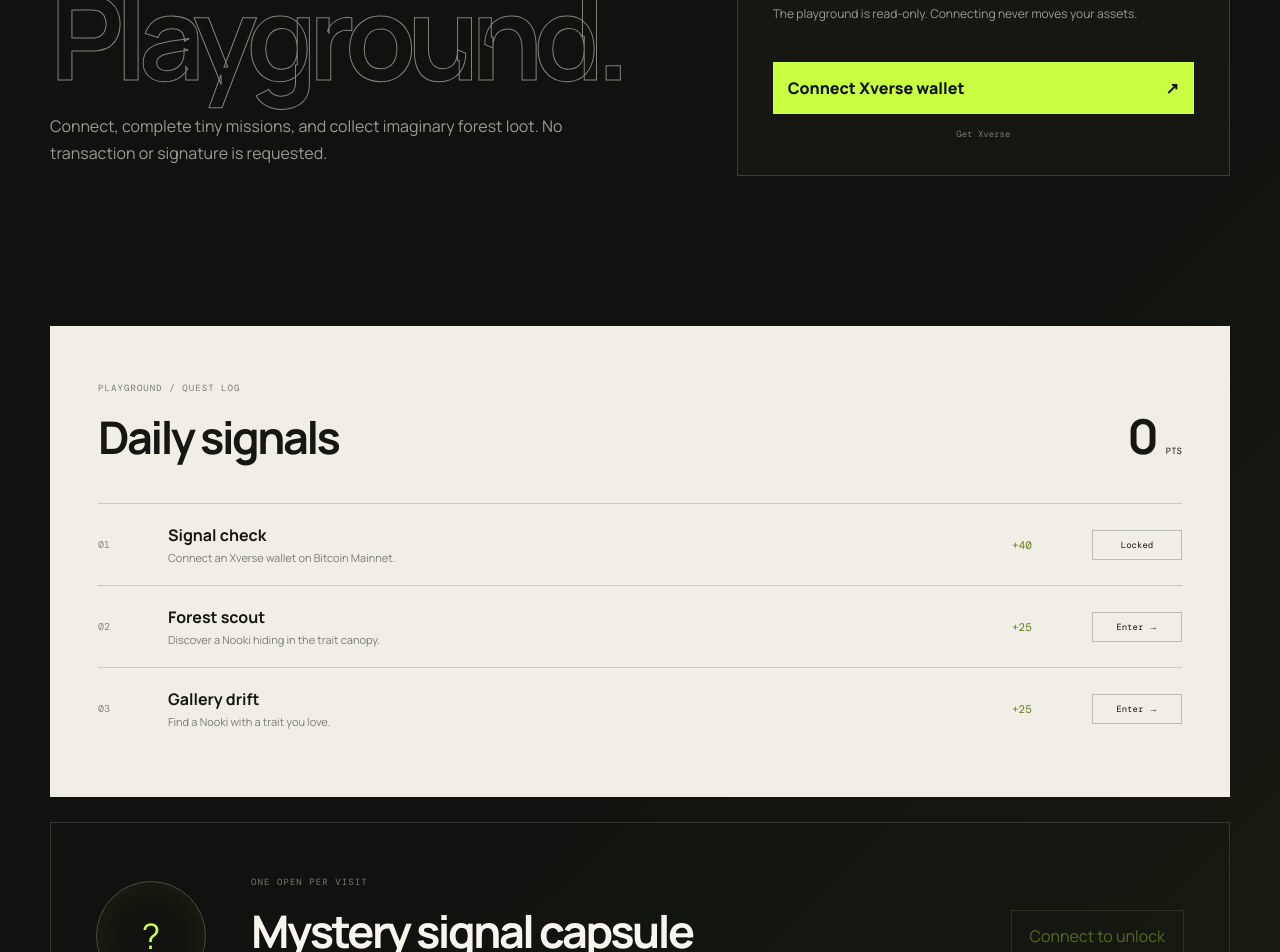
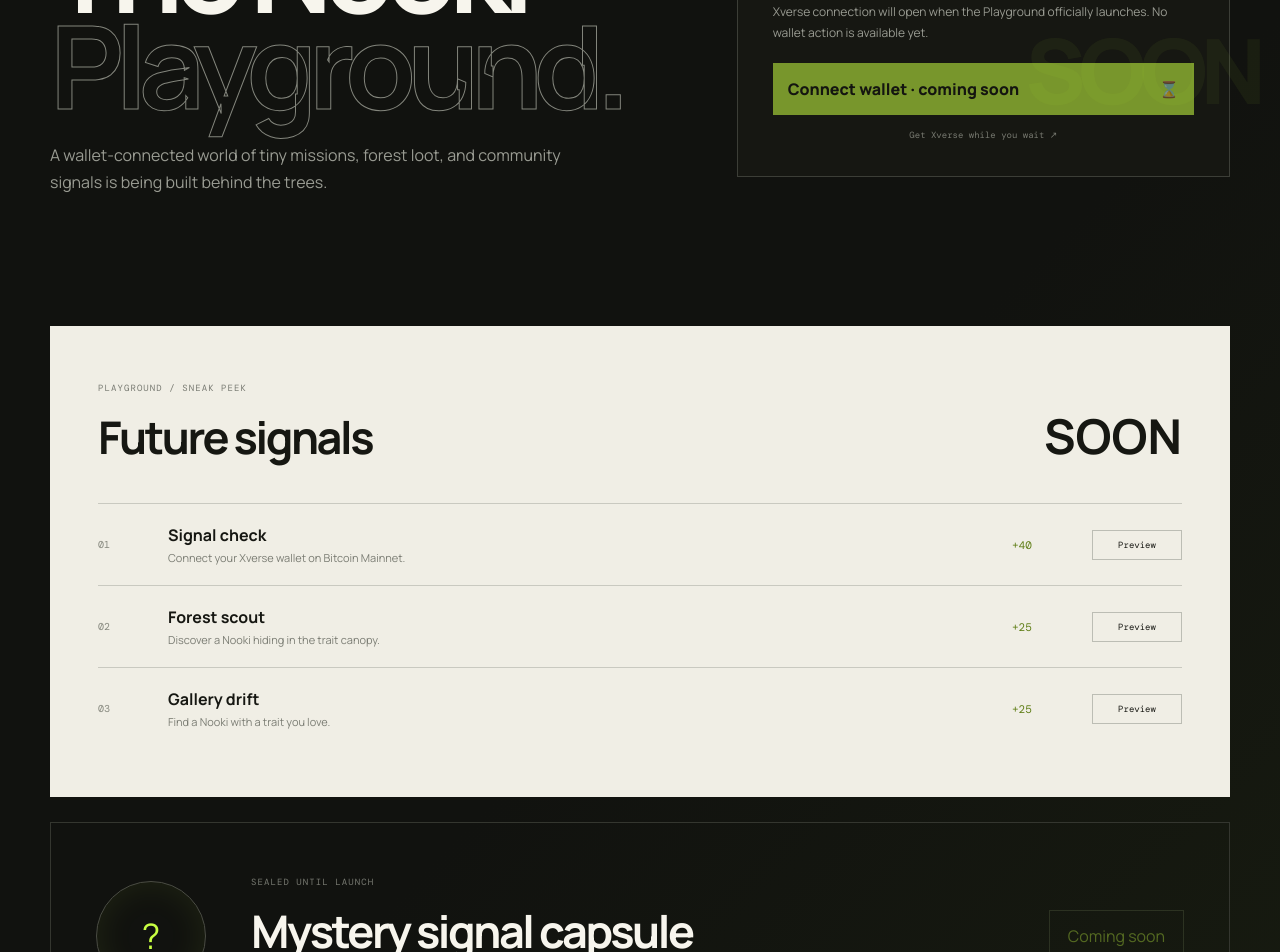
Before and after one commit to samsagewize/punetanooki, a React (Create React App) app: page /playground in a window 1280 px wide. Shown: the part 380-1332 px from the top of the page. Built offline with nearby package versions, Linux system fonts and the light colour scheme.

Commit message:
Mark Nooki Playground coming soon

```diff
--- a/src/App.js
+++ b/src/App.js
@@ -93,7 +93,7 @@
           <span className="brand-mark"><img src="/ordinooki-icon.png" alt="" /></span><span>ORDIN<span className="lime">OO</span>KI</span>
         </a>
         <div className="nav-links">
-          <a href="#radar">Treasury</a><Link to="/gallery">Gallery</Link><Link to="/forest">Forest</Link><Link to="/playground">Playground</Link>
+          <a href="#radar">Treasury</a><Link to="/gallery">Gallery</Link><Link to="/forest">Forest</Link><Link to="/playground">Playground · soon</Link>
           <a className="nav-pill" href={`https://mempool.space/address/${WALLET}`} target="_blank" rel="noreferrer">Explorer ↗</a>
         </div>
       </nav>
--- a/src/components/Playground.js
+++ b/src/components/Playground.js
@@ -1,42 +1,21 @@
-import React, { useState } from 'react';
-import { request } from 'sats-connect';
+import React from 'react';
 import WorldNav from './WorldNav';
 import './World.css';
 
 const QUESTS = [
-  { id:'signal', name:'Signal check', detail:'Connect an Xverse wallet on Bitcoin Mainnet.', reward:40 },
-  { id:'forest', name:'Forest scout', detail:'Discover a Nooki hiding in the trait canopy.', reward:25, link:'/forest' },
-  { id:'gallery', name:'Gallery drift', detail:'Find a Nooki with a trait you love.', reward:25, link:'/gallery' },
+  { name:'Signal check', detail:'Connect your Xverse wallet on Bitcoin Mainnet.', reward:40 },
+  { name:'Forest scout', detail:'Discover a Nooki hiding in the trait canopy.', reward:25 },
+  { name:'Gallery drift', detail:'Find a Nooki with a trait you love.', reward:25 },
 ];
 
 export default function Playground() {
-  const [wallet, setWallet] = useState(null);
-  const [status, setStatus] = useState('idle');
-  const [message, setMessage] = useState('The playground is read-only. Connecting never moves your assets.');
-  const [points, setPoints] = useState(0);
-  const [opened, setOpened] = useState(false);
-
-  const connectWallet = async () => {
-    setStatus('connecting'); setMessage('Waiting for Xverse approval…');
-    try {
-      const response = await request('wallet_connect', { addresses:['ordinals','payment'], message:'Enter the Nooki Playground', network:'Mainnet' });
-      if (response.status === 'error') throw new Error(response.error?.message || 'Connection declined');
-      const addresses = Array.isArray(response.result) ? response.result : response.result?.addresses || [];
-      const ordinal = addresses.find((item) => item.purpose === 'ordinals') || addresses[0];
-      setWallet(ordinal?.address || 'Connected'); setStatus('connected'); setPoints((value) => value + (value === 0 ? 40 : 0)); setMessage('Signal locked. Welcome to the playground.');
-    } catch (error) { setStatus('error'); setMessage(error.message || 'Could not connect. Install or unlock Xverse and try again.'); }
-  };
-  const openCapsule = () => {
-    if (opened) return;
-    const rewards = ['Golden Leaf', 'Puni Bell', 'Pixel Acorn', '80 signal points'];
-    const reward = rewards[Math.floor(Math.random() * rewards.length)];
-    setOpened(true); setPoints((value) => value + 20); setMessage(`Capsule opened: ${reward}. +20 signal points.`);
-  };
-
   return <main className="world-page playground-page">
     <WorldNav />
-    <header className="play-hero shell"><div><div className="eyebrow"><i /> WALLET-GATED, ASSET-SAFE FUN</div><h1>The Nooki<br /><span>Playground.</span></h1><p>Connect, complete tiny missions, and collect imaginary forest loot. No transaction or signature is requested.</p></div><div className="wallet-console"><small>XVERSE SIGNAL</small><div className={`console-light ${status}`} /><h2>{wallet ? `${wallet.slice(0,8)}…${wallet.slice(-6)}` : 'No wallet detected'}</h2><p>{message}</p><button onClick={connectWallet} disabled={status === 'connecting'}>{status === 'connecting' ? 'Connecting…' : wallet ? 'Reconnect Xverse' : 'Connect Xverse wallet'} <span>↗</span></button><a href="https://www.xverse.app/download" target="_blank" rel="noreferrer">Get Xverse</a></div></header>
-    <section className="quest-board shell"><div className="quest-title"><div><small>PLAYGROUND / QUEST LOG</small><h2>Daily signals</h2></div><strong>{points}<span>PTS</span></strong></div>{QUESTS.map((quest, index) => <article key={quest.id}><span>0{index + 1}</span><div><h3>{quest.name}</h3><p>{quest.detail}</p></div><b>+{quest.reward}</b>{quest.link ? <a href={quest.link}>Enter →</a> : <em className={wallet ? 'done' : ''}>{wallet ? 'Complete' : 'Locked'}</em>}</article>)}</section>
-    <section className="capsule shell"><div className="capsule-orb">?</div><div><small>ONE OPEN PER VISIT</small><h2>Mystery signal capsule</h2><p>Contains no token, monetary value, or financial promise. Just Nooki-flavored internet fun.</p></div><button disabled={!wallet || opened} onClick={openCapsule}>{!wallet ? 'Connect to unlock' : opened ? 'Capsule opened' : 'Crack it open'}</button></section>
+    <header className="play-hero shell">
+      <div><div className="eyebrow"><i /> CURRENTLY GROWING</div><div className="coming-pill">COMING SOON</div><h1>The Nooki<br /><span>Playground.</span></h1><p>A wallet-connected world of tiny missions, forest loot, and community signals is being built behind the trees.</p></div>
+      <div className="wallet-console coming-console"><small>XVERSE SIGNAL / PREVIEW</small><div className="console-light connecting" /><h2>Wallet portal warming up</h2><p>Xverse connection will open when the Playground officially launches. No wallet action is available yet.</p><button disabled>Connect wallet · coming soon <span>⌛</span></button><a href="https://www.xverse.app/download" target="_blank" rel="noreferrer">Get Xverse while you wait ↗</a></div>
+    </header>
+    <section className="quest-board shell"><div className="quest-title"><div><small>PLAYGROUND / SNEAK PEEK</small><h2>Future signals</h2></div><strong>SOON</strong></div>{QUESTS.map((quest, index) => <article key={quest.name}><span>0{index + 1}</span><div><h3>{quest.name}</h3><p>{quest.detail}</p></div><b>+{quest.reward}</b><em>Preview</em></article>)}</section>
+    <section className="capsule shell"><div className="capsule-orb">?</div><div><small>SEALED UNTIL LAUNCH</small><h2>Mystery signal capsule</h2><p>The first capsule will unlock when the Nooki Playground goes live.</p></div><button disabled>Coming soon</button></section>
   </main>;
 }
--- a/src/components/WorldNav.js
+++ b/src/components/WorldNav.js
@@ -7,7 +7,7 @@
     <div className="nav-links">
       <NavLink to="/gallery">Gallery</NavLink>
       <NavLink to="/forest">Nooki Forest</NavLink>
-      <NavLink to="/playground">Playground</NavLink>
+      <NavLink to="/playground">Playground <small className="soon-label">SOON</small></NavLink>
       <a className="nav-pill" href="https://ord.net/collection/ordinooki" target="_blank" rel="noreferrer">Marketplace ↗</a>
     </div>
   </nav>;
```
Also changed, not shown: src/components/World.css.
